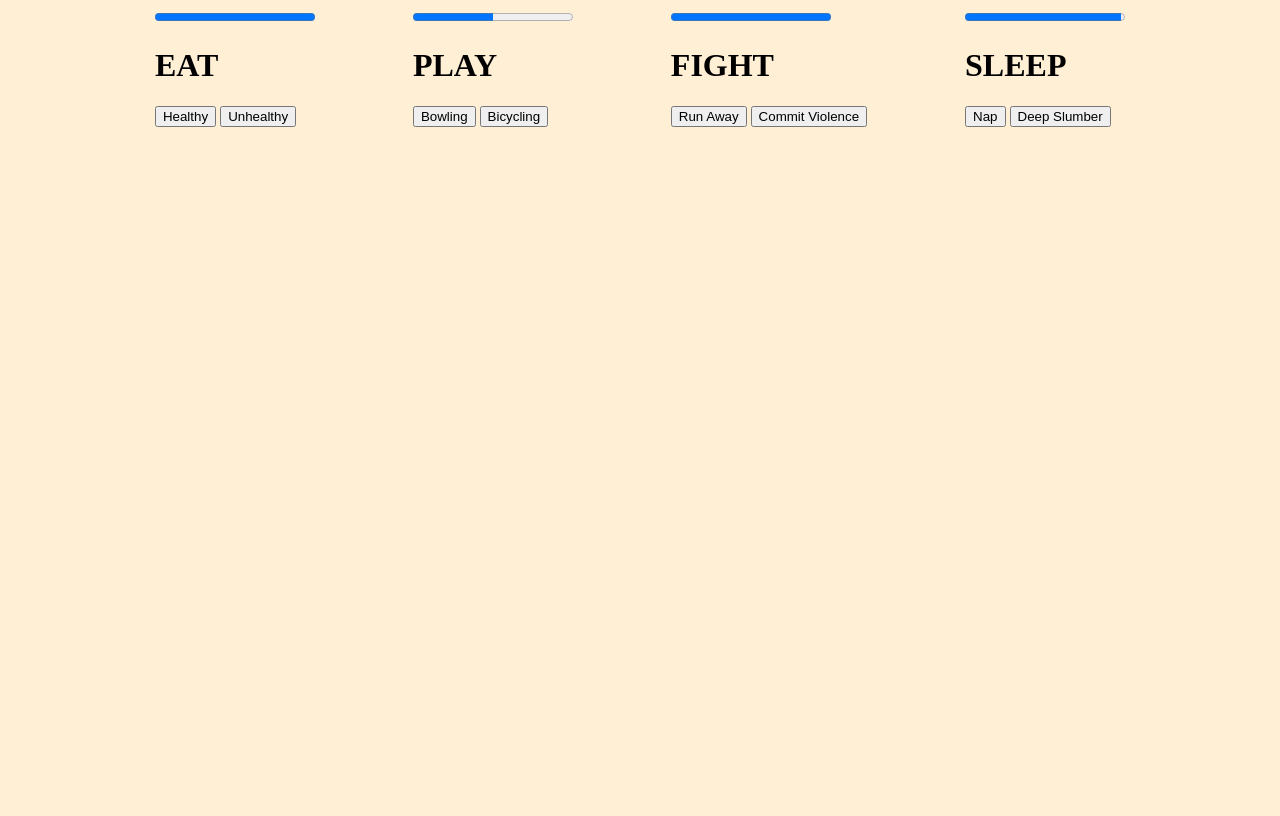
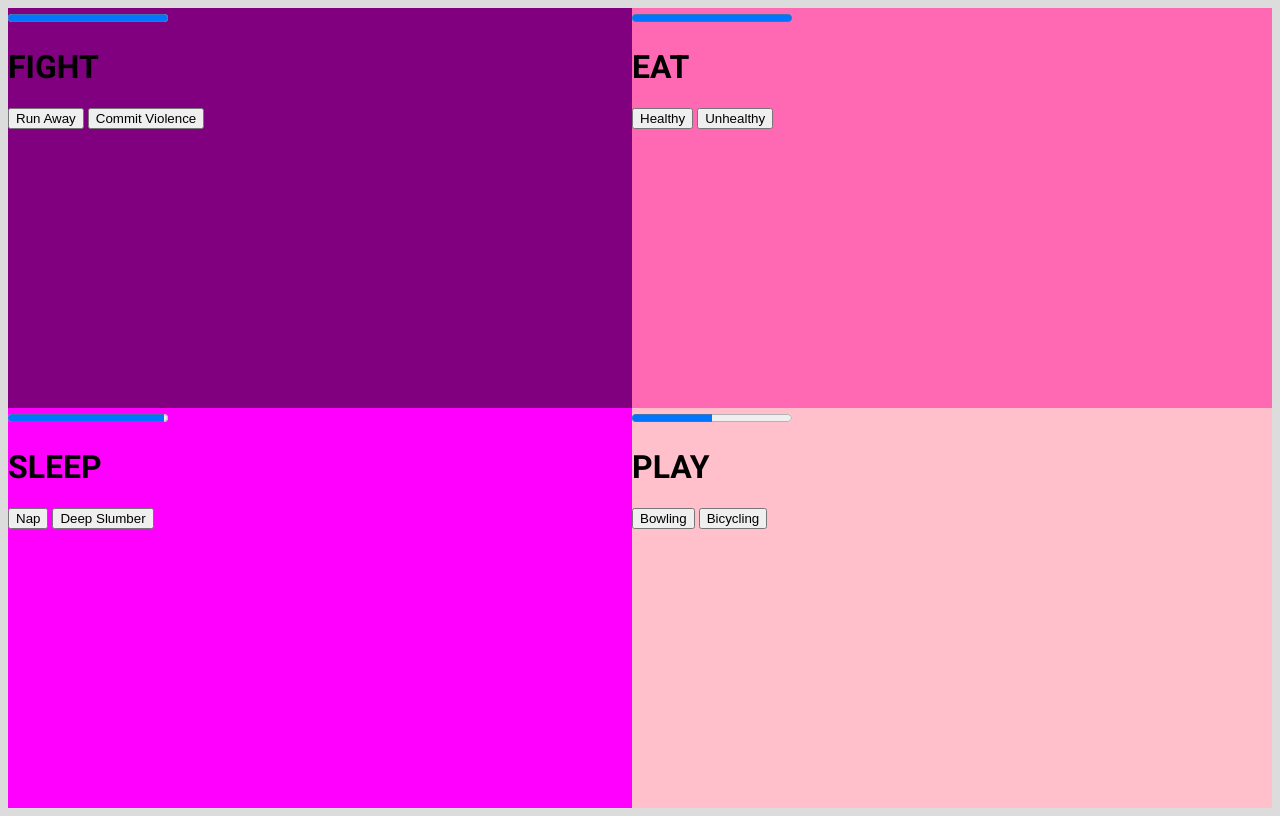
Before and after one commit to maggieisgreene/tamagotchi, a website built with webpack: page src/index.html in a window 1280 px wide. Built offline with nearby package versions, Linux system fonts and the light colour scheme.

Commit message:
Styling partially complete

```diff
--- a/src/index.html
+++ b/src/index.html
@@ -3,6 +3,7 @@
 <head>
   <meta charset="utf-8">
   <title>Tamagotchi</title>
+  <link href="https://fonts.googleapis.com/css?family=Roboto:400,400i,700,700i&display=swap" rel="stylesheet">
 </head>
 <body>
   <div id="app">
--- a/src/styles/main.scss
+++ b/src/styles/main.scss
@@ -1,8 +1,27 @@
 body {
-    background-color: papayawhip;
+    background-color: gainsboro;
+    font-family: 'Roboto', sans-serif;
   }
 
-#app {
-  display: flex;
-  justify-content: space-around;
+.quad {
+  width: 50vw;
+  height: 50vh;
 }
+
+#eat {
+  background-color: hotpink;
+  float: right;
+}
+
+#play {
+  background-color: pink;
+  float: right;
+}
+
+#sleep {
+  background-color: fuchsia;
+}
+
+#fight {
+  background-color: purple;
+}
```
